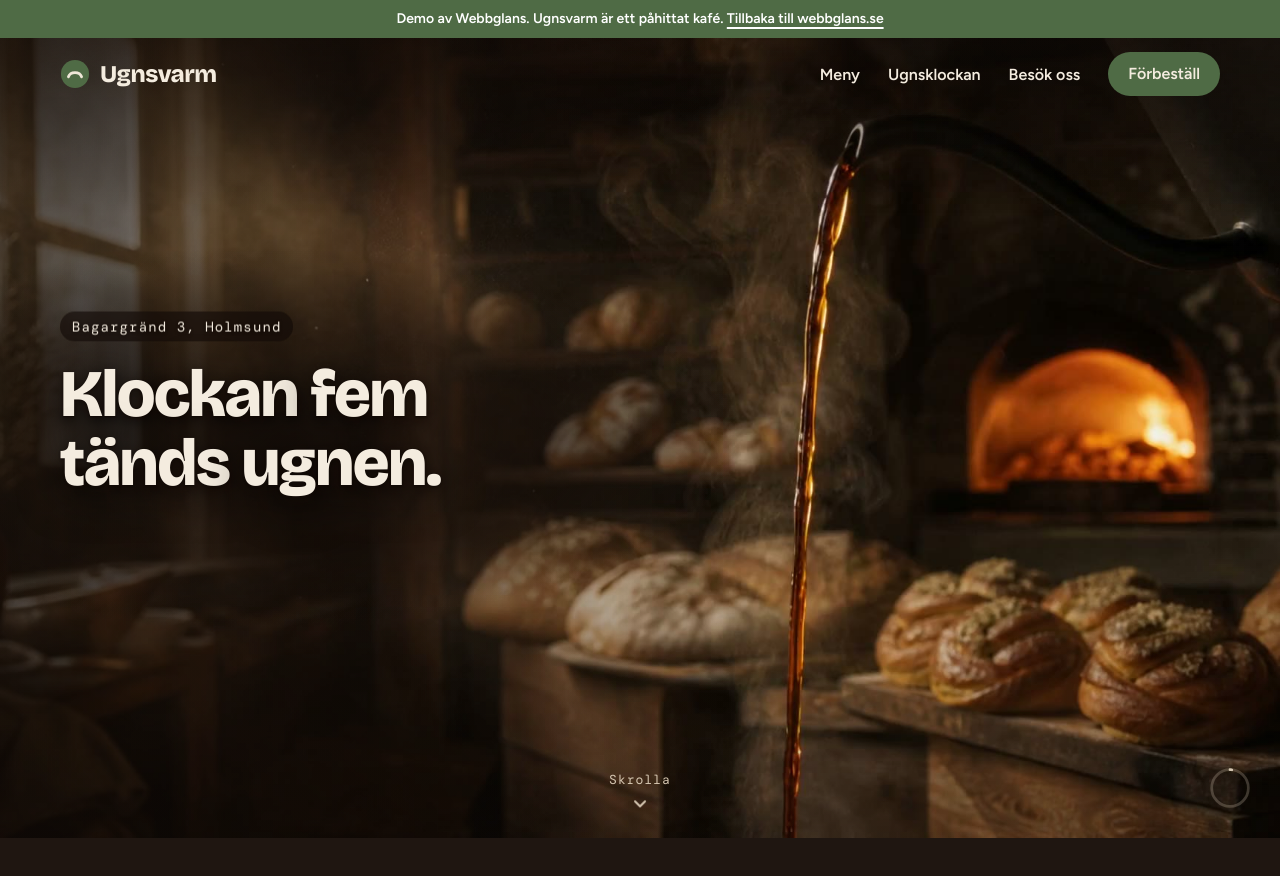
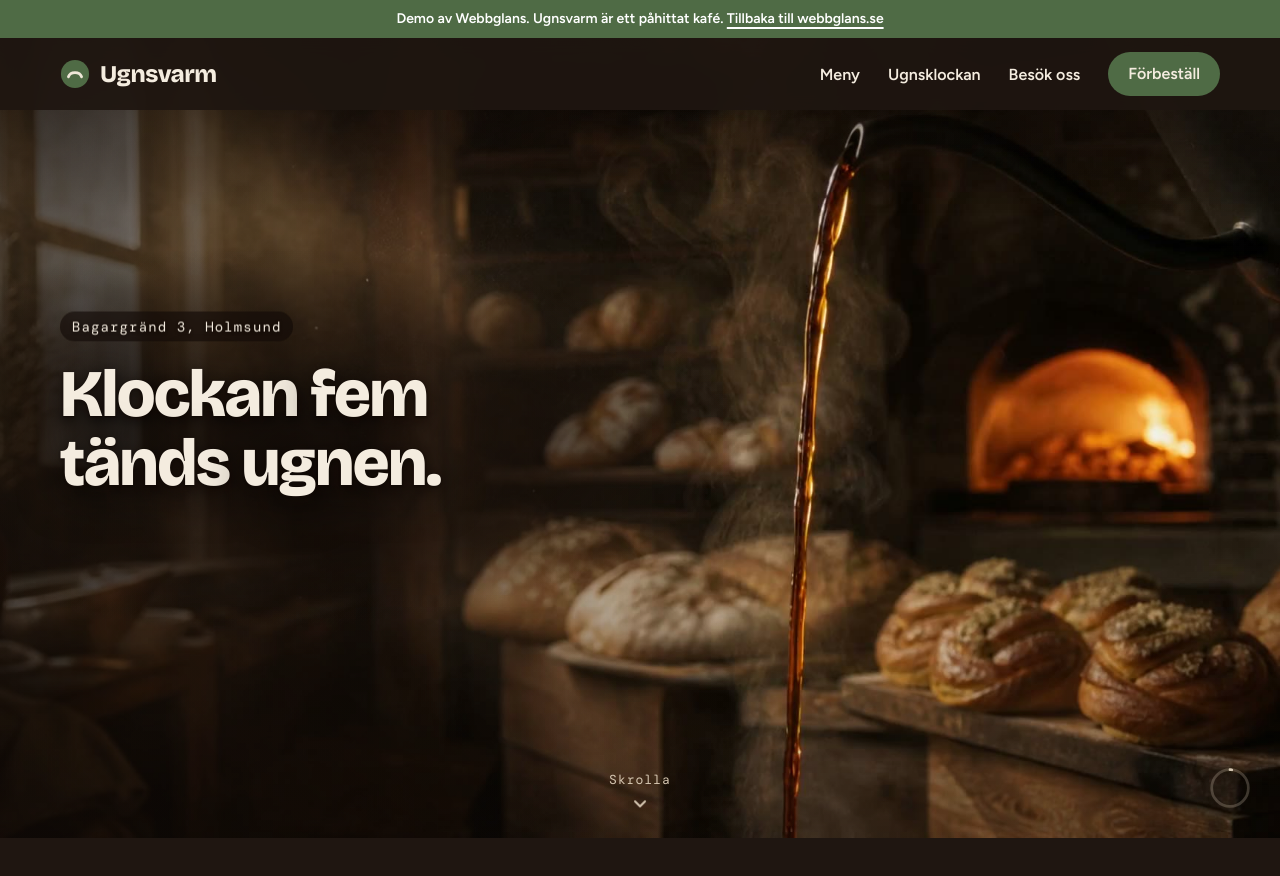
Before and after one commit to oliverhedman1995-eng/ombonad-test, a plain HTML site: page demo/kafe/index.html in a window 1280 px wide. Shown: the top 876 px of the page. Drawn offline with Linux system fonts and the light colour scheme.

Commit message:
Ugnsvarm-demon: menyraden mörk från början (kontrast i WAVE)
Co-Authored-By: Claude Opus 5.5 <noreply@anthropic.com>

```diff
--- a/demo/kafe/index.html
+++ b/demo/kafe/index.html
@@ -46,7 +46,7 @@ p{margin:0 0 1em;text-wrap:pretty}
 .demo a{color:#fff}
 
 /* Meny */
-.nav{position:fixed;top:var(--demo-h,38px);left:0;right:0;z-index:50;transition:background .4s var(--ease),top .3s var(--ease),box-shadow .4s var(--ease)}
+.nav{position:fixed;top:var(--demo-h,38px);left:0;right:0;z-index:50;background-color:rgba(31,22,17,.92);backdrop-filter:blur(10px);transition:background .4s var(--ease),top .3s var(--ease),box-shadow .4s var(--ease)}
 .nav .wrap{display:flex;align-items:center;justify-content:space-between;gap:20px;height:72px}
 .brand{display:flex;align-items:center;gap:10px;color:var(--on-dark);text-decoration:none;font:800 24px/1 var(--display);letter-spacing:-.02em}
 .brand svg{flex:none}
```
